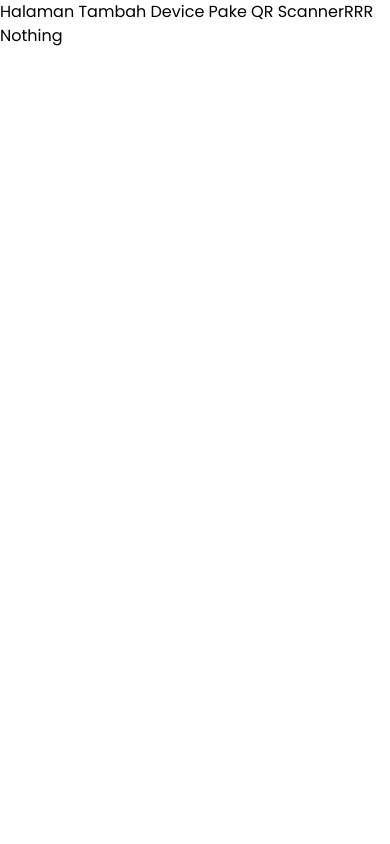
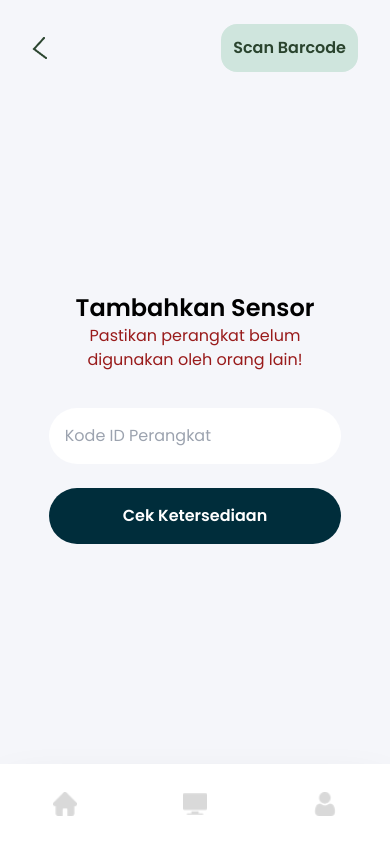
Before and after one commit to itsNRizky/iotanic_pwa, a React (Create React App) app: page /monitor/add in a window 390 px wide. Built offline with nearby package versions, Linux system fonts and the light colour scheme.

Commit message:
Update Add Device

```diff
--- a/src/pages/AddDevice.js
+++ b/src/pages/AddDevice.js
@@ -1,18 +1,59 @@
 import React, { useState } from 'react'
+import Navbar from './../components/Navbar';
+import { Link, useNavigate } from 'react-router-dom';
 
 const AddDevice = () => {
-  const [data, setData] = useState('Nothing')
-  function handleScan(d){
-    console.log(d)
-    setData(d?.text)
+  const [data, setData] = useState('')
+  const [device, setDevice] = useState({available: false, deviceID: null})
+  const navigate = useNavigate()
+  const user = JSON.parse(sessionStorage.getItem('user'))
+  const cek = () => {
+    fetch('https://iotanic-api.herokuapp.com/api/device/check', {
+      method: 'POST',
+      headers: {
+        Accept: 'application/json',
+        'Content-Type' : 'application/json'
+      },
+      body: JSON.stringify({device: data})
+    })
+      .catch((err) => console.info(err))
+      .then((res) => res.json())
+      .then((res) => {
+        setDevice(res.values)
+      })
   }
-  function errorScan(e){
-    console.log(e)
+
+  const set = () => {
+    fetch('https://iotanic-api.herokuapp.com/api/device/set', {
+      method: 'POST',
+      headers: {
+        Accept: 'application/json',
+        'Content-Type' : 'application/json'
+      },
+      body: JSON.stringify({device: device.deviceID, name: data, profile: user._id})
+    })
+      .catch((err) => console.info(err))
+      .then((res) => res.json())
+      .then((res) => {
+        console.log(res)
+        navigate('/Monitor')
+      })
   }
   return (
-    <div>
-      <h1>Halaman Tambah Device Pake QR ScannerRRR</h1>
-        <p>{data}</p>
+    <div className='h-screen bg-[#F5F6FA] flex flex-col'>
+      <div className='flex justify-between items-center px-8 mt-6'>
+        <Link to={'/monitor'}><img src='/img/arrowBack.png' alt='back' /></Link>
+        <div className='bg-[#CFE5DD] px-3 py-3 rounded-2xl font-semibold text-[#2A442E] active:bg-[#002D3B] active:text-white'>
+          Scan Barcode
+        </div>
+      </div>
+      <div className='flex flex-col justify-center items-center w-3/4 m-auto pb-20'>
+        <h2 className='font-semibold text-2xl text-center'>{device.available? 'Perangkat Dapat Digunakan!' : 'Tambahkan Sensor'}</h2>
+        {device.available? <p className='text-[#05784D] text-center mb-9'>Silahkan masukan nama untuk perangkat</p> : (<p className='text-red-800 text-center mb-9'>Pastikan perangkat belum digunakan oleh orang lain!</p>)}
+        <input type={'search'} className='w-full mb-6 px-4 sm:px-6 lg:px-14 py-4 sm:py-4 lg:py-6 rounded-[62px]' placeholder={device.available? 'Masukkan nama perangkat' : 'Kode ID Perangkat'} onChange={(e) => setData(e.target.value)} />
+        <button className='w-full px-4 sm:px-6 lg:px-14 py-4 sm:py-4 lg:py-6 rounded-[62px] bg-[#002D3B] text-white font-semibold' onClick={device.available? set : cek}>{device.available? 'Tetapkan Nama Perangkat' : 'Cek Ketersediaan'}</button>
+      </div>
+      <Navbar />
     </div>
   )
 }
--- a/src/pages/Monitor.js
+++ b/src/pages/Monitor.js
@@ -51,21 +51,21 @@ const Monitor = () => {
       <div className='relative flex flex-col justify-center items-center w-64 m-auto mt-6'>
         <CircularProgressbar styles={buildStyles({
           pathColor: `rgba(0, 45, 59, 1)`
-        })} value={70}
+        })} value={Math.abs(1-((225 - device.records[device.records.length - 1].n) / 225)) * 100}
 
         />
         <div className='absolute flex flex-col justify-center items-center w-48'>
           <CircularProgressbar styles={buildStyles({
           pathColor: `rgba(5, 120, 77, 1)`
-        })} value={50} />
+        })} value={Math.abs(1-((150 - device.records[device.records.length - 1].p) / 150)) * 100} />
           <div className='absolute flex flex-col justify-center items-center w-32'>
             <CircularProgressbar styles={buildStyles({
           pathColor: `rgba(117, 154, 162, 1)`
-        })} value={25} />
+        })} value={Math.abs(1-((200 - device.records[device.records.length - 1].k) / 200)) * 100} />
             <div className='absolute w-20'>
               <CircularProgressbar styles={buildStyles({
           pathColor: `rgba(139, 190, 171, 1)`
-        })} value={10} />
+        })} value={Math.abs(1-((7 - device.records[device.records.length - 1].ph) / 7)) * 100} />
             </div>
           </div>
         </div>
@@ -77,7 +77,7 @@ const Monitor = () => {
             <p>Nitrogen</p>
           </div>
           <p>{device.records[device.records.length - 1].n}g</p>
-          <p>64%</p>
+          <p>{Math.round(Math.abs(1-((225 - device.records[device.records.length - 1].n) / 225)) * 100)}%</p>
         </div>
         <div className='flex items-center justify-between px-8 border-b drop-shadow-md rounded-[20px] my-3'>
           <div className='flex items-center w-1/3'>
@@ -85,7 +85,7 @@ const Monitor = () => {
             <p>Phosphor</p>
           </div>
           <p>{device.records[device.records.length - 1].p}g</p>
-          <p>64%</p>
+          <p>{Math.round(Math.abs(1-((150 - device.records[device.records.length - 1].p) / 150)) * 100)}%</p>
         </div>
         <div className='flex items-center justify-between px-8 border-b drop-shadow-md rounded-[20px] my-3'>
           <div className='flex items-center w-1/3'>
@@ -93,7 +93,7 @@ const Monitor = () => {
             <p>Kalium</p>
           </div>
           <p>{device.records[device.records.length - 1].k}g</p>
-          <p>30%</p>
+          <p>{Math.round(Math.abs(1-((200 - device.records[device.records.length - 1].k) / 200)) * 100)}%</p>
         </div>
         <div className='flex items-center justify-between px-8 border-b drop-shadow-md rounded-[20px] my-3'>
           <div className='flex items-center w-1/3'>
@@ -101,7 +101,7 @@ const Monitor = () => {
             <p>pH</p>
           </div>
           <p>{device.records[device.records.length - 1].ph}pH</p>
-          <p>62%</p>
+          <p>{Math.round(Math.abs(1-((7 - device.records[device.records.length - 1].ph) / 7)) * 100)}%</p>
         </div>
       </div>
       <div className='flex justify-center items-center px-8 mt-8'>
```
